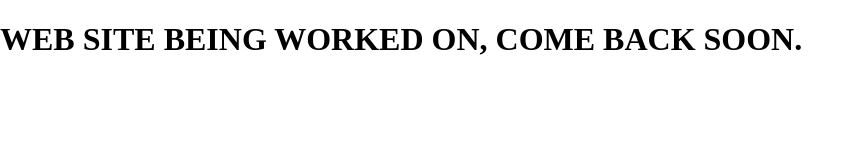
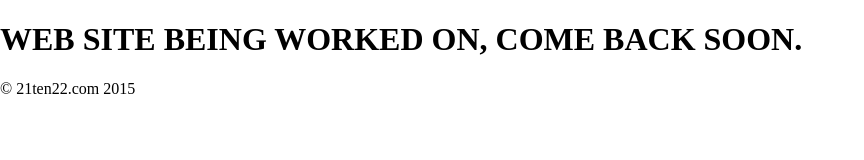
Before and after one commit to mattsgood2/matthew, a plain HTML site: page index.html in a window 1280 px wide. Shown: the whole page, without its empty margins (0-864 px from the left). Drawn offline with nearby package versions, Linux system fonts and the light colour scheme.

Commit message:
added copy right
copy right tag

```diff
--- a/index.html
+++ b/index.html
@@ -11,7 +11,7 @@
   </head>
   <body>
 <h1>WEB SITE BEING WORKED ON, COME BACK SOON.</h1>
-
+<p>&copy; 21ten22.com 2015</p>
 
 
     </body>
```
